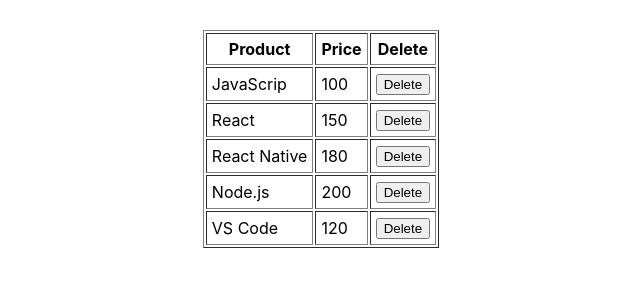
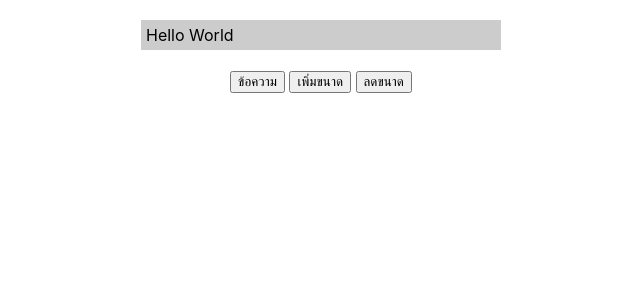
Before and after one commit to PimployPungnin/app1, a React (Create React App) app: page / in a window 1280 px wide. Shown: the top 300 px of the page, without its empty margins (319-959 px from the left). Built offline with nearby package versions, Linux system fonts and the light colour scheme.

Commit message:
Update App.js

```diff
--- a/src/App.js
+++ b/src/App.js
@@ -1,5 +1,5 @@
 import React from 'react'
-import RefsArray from './refs-array'
+import MessageBox from './state-func'
 export default function App() {
-    return <RefsArray />
+    return <MessageBox />
 }
```
